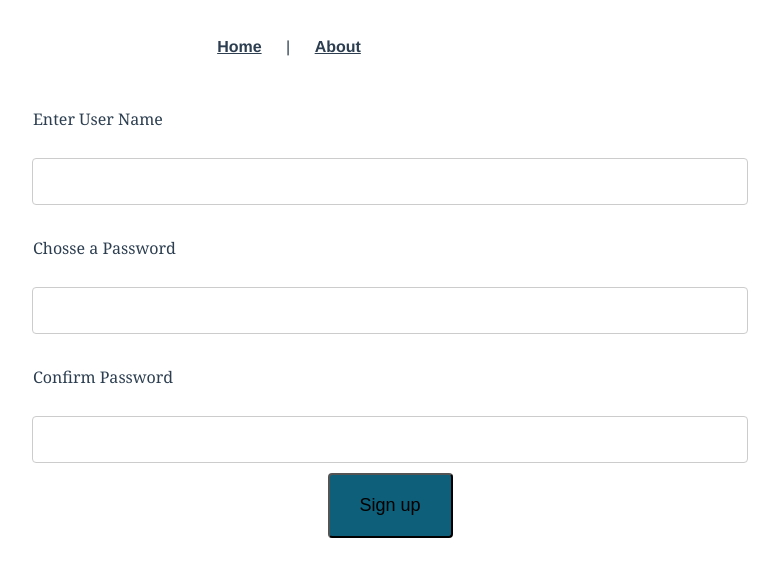
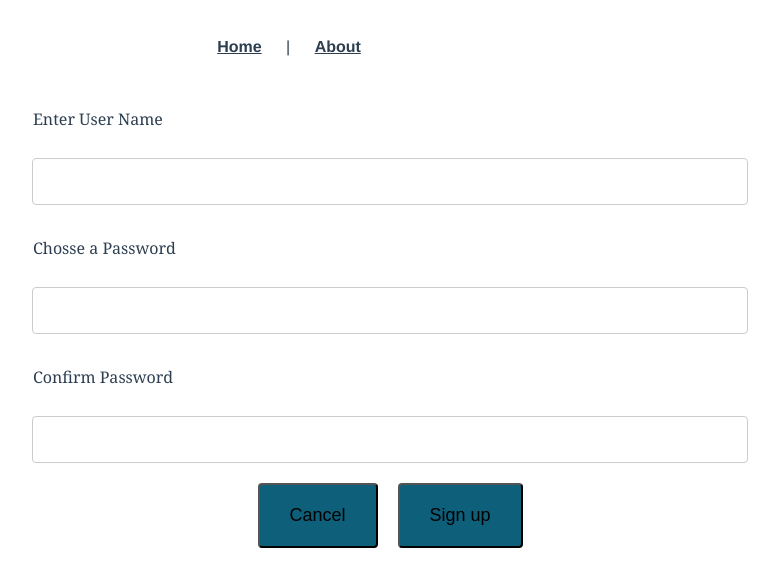
Before and after one commit to abdullah4a/conversionfrom-js-to-ts_withBranches, a Vue app: page /signup in a window 1280 px wide. Shown: the top 586 px of the page, without its empty margins (351-1130 px from the left). Built offline with nearby package versions, Linux system fonts and the light colour scheme.

Commit message:
Buttons Added in signup page

```diff
--- a/src/components/Dashboard.vue
+++ b/src/components/Dashboard.vue
@@ -122,14 +122,14 @@ import users from "./Users.vue";
   },
 })
 export default class HelloWorld extends Vue {
-  selectedUser!: any;
+  selectedUser :any;
   selectedAdmin!: any;
   Admins: any;
   Users: any;
   message = "";
   cancelbtn() {
     this.selectedAdmin = undefined;
-    this.selectedUser = undefined;
+    this.selectedUser = null;
     this.message = "";
   }
   saveBtn() {
--- a/src/views/Signup.vue
+++ b/src/views/Signup.vue
@@ -19,6 +19,7 @@
       />
     </div>
     <div>
+      <button class="btn" @click="cancel">Cancel</button>
       <button class="btn" @click="singup">Sign up</button>
     </div>
   </div>
@@ -31,6 +32,10 @@ export default class singup extends Vue {
   confirmPwd = "";
   singup() {
     alert("Sorry axios isn't wroking.\nCan't Register you yet");
+    this.$router.push({ name: "About" });
+  }
+  cancel() {
+    this.$router.push({ name: "About" });
   }
   checkValidity() {
     if (this.confirmPwd) {
@@ -46,4 +51,7 @@ export default class singup extends Vue {
   margin: 0% 28%;
   width: 60%;
 }
+.btn {
+  margin: 10px;
+}
 </style>
```
